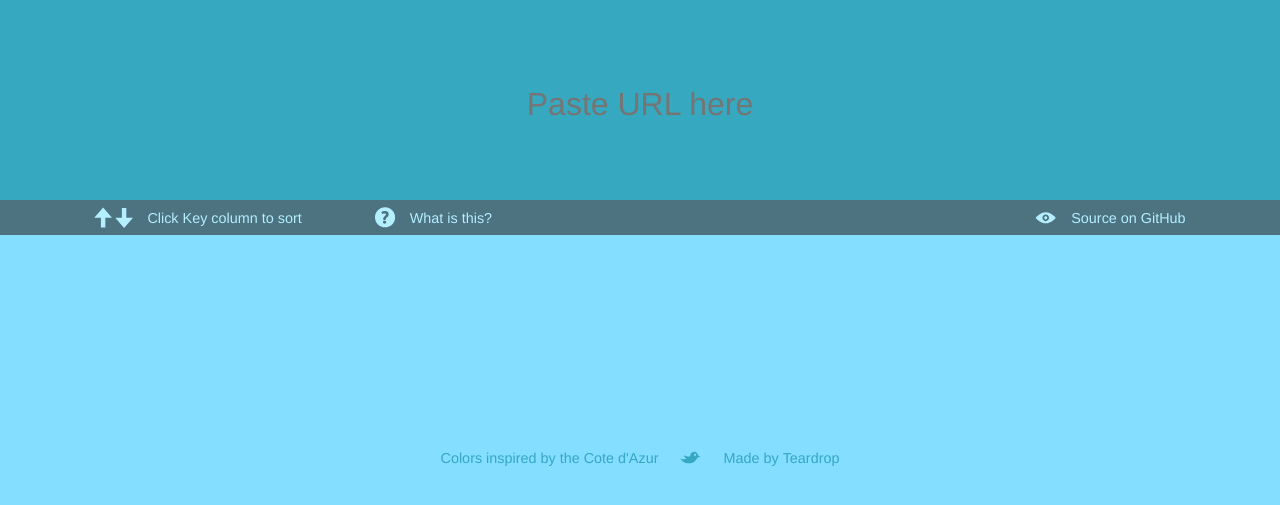
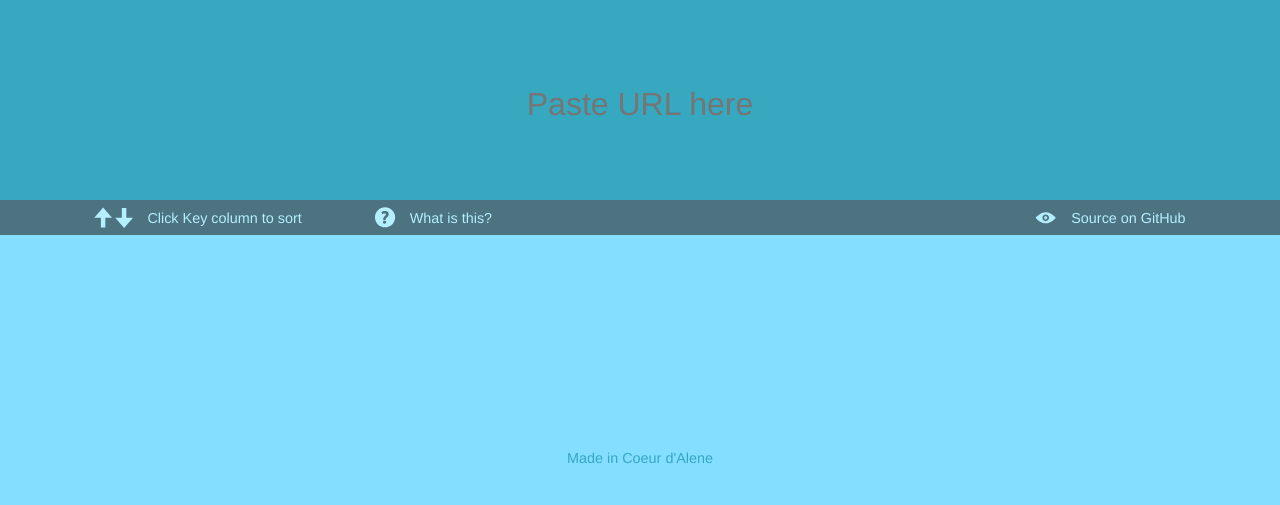
Before and after one commit to adr-enal-in/deparam, a Jekyll site: the page built from index.html, in a window 1280 px wide. Shown: the top 505 px of the page. Built offline with Jekyll 4.4.1, drawn with Linux system fonts in a browser that asks for light colours.

Commit message:
Change CNAME and tweak footer text

```diff
--- a/CNAME
+++ b/CNAME
@@ -1 +1 @@
-deparam.teardrop.co
+deparam.dakotah.co
--- a/index.html
+++ b/index.html
@@ -81,22 +81,8 @@ title: Deparameterize URL strings | deparam.teardrop.co
   <footer class="row">
     <div class="small-12 columns inner">
       <ul class="inline-list">
-        <li>Colors inspired by <a href="http://www.flickr.com/photos/15197249@N00/12104908514/">the Cote d'Azur</a></li>
         <li>
-          <a href="https://twitter.com/Teardrop_Inc" data-tooltip title="@Teardrop_Inc">
-            <?xml version="1.0" encoding="UTF-8" standalone="no"?>
-              <svg id="twitter-icon" width="21px" height="13px" viewBox="0 0 21 13" version="1.1" xmlns="http://www.w3.org/2000/svg" xmlns:xlink="http://www.w3.org/1999/xlink" xmlns:sketch="http://www.bohemiancoding.com/sketch/ns">
-                  <title>Untitled</title>
-                  <description>Created with Sketch (http://www.bohemiancoding.com/sketch)</description>
-                  <defs></defs>
-                  <g id="Page-1" stroke="none" stroke-width="1" fill="none" fill-rule="evenodd" sketch:type="MSPage">
-                      <path d="M17.616,6.536 L20.52,5.6 L18.072,4.424 C17.928,2.408 16.272,0.824 14.208,0.824 C12.072,0.824 10.344,2.552 10.344,4.688 L10.344,4.808 C10.176,5.024 10.008,5.24 9.84,5.432 C8.208,5.528 5.808,5.456 4.752,4.448 C3.408,3.152 4.008,6.584 6.648,7.688 C3.456,8.864 0.432,7.376 0.432,7.376 C0.432,7.376 2.592,12.272 9.216,12.272 C14.136,12.272 15.984,9.296 16.608,7.736 C17.016,7.4 17.376,6.992 17.616,6.536 Z M15.024,2.744 C15.648,2.744 16.128,3.224 16.128,3.848 C16.128,4.448 15.648,4.928 15.024,4.928 C14.424,4.928 13.944,4.448 13.944,3.848 C13.944,3.224 14.424,2.744 15.024,2.744 Z" id="B" fill="#000000" sketch:type="MSShapeGroup"></path>
-                  </g>
-              </svg>
-            </a>
-        </li>
-        <li>
-          Made by <a href="http://www.teardrop.co/">Teardrop</a>
+          <a href="https://dakotah.pena.name/">Made in Coeur d'Alene</a>
         </li>
       </ul>
     </div>
```
Also changed, not shown: 1 other file.
